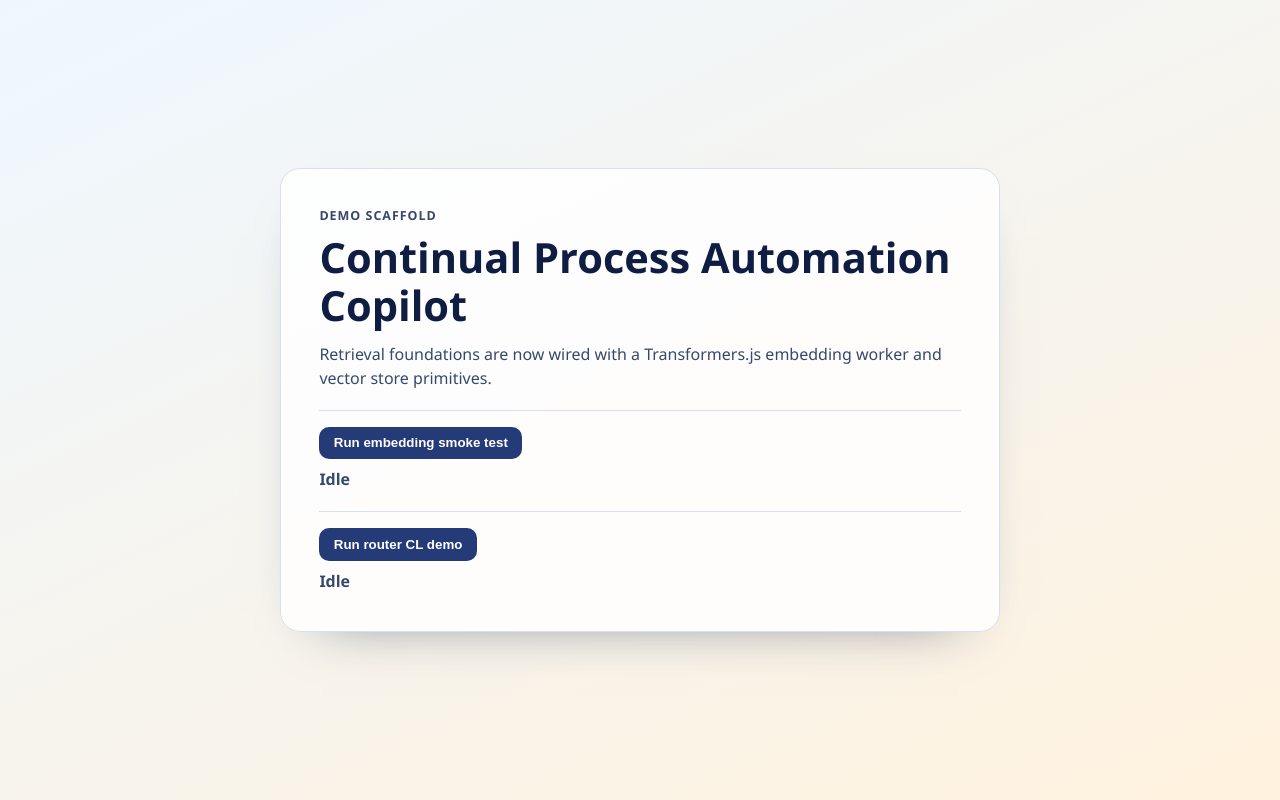
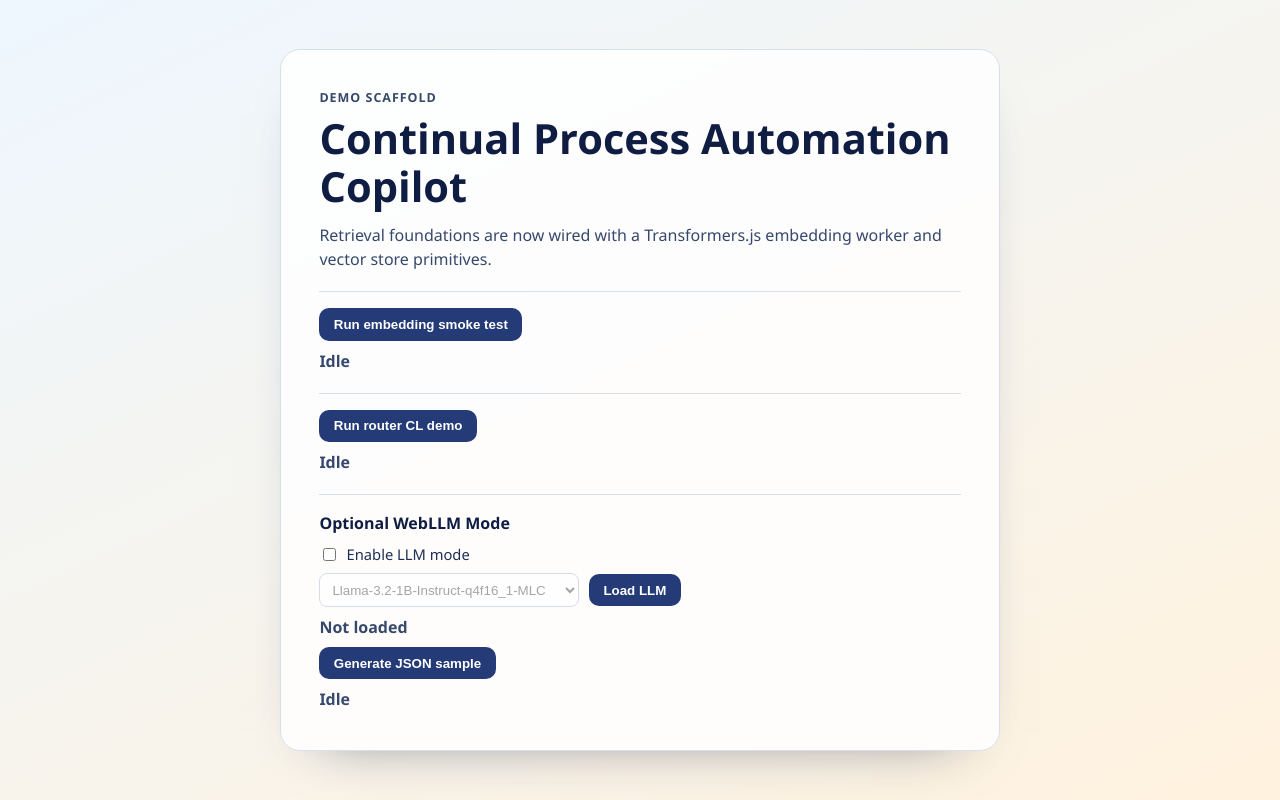
Before and after one commit to KumarNavish/KumarNavish.github.io, a React (Vite) app: page / in a window 1280 px wide. Built offline with nearby package versions, Linux system fonts and the light colour scheme; the HTML template or start-up script is replaced by a standard one.

Commit message:
step7: webllm json schema integration

```diff
--- a/package.json
+++ b/package.json
@@ -15,6 +15,7 @@
   },
   "dependencies": {
     "@huggingface/transformers": "^3.8.1",
+    "@mlc-ai/web-llm": "^0.2.80",
     "react": "^18.3.1",
     "react-dom": "^18.3.1"
   },
--- a/src/App.css
+++ b/src/App.css
@@ -77,3 +77,35 @@
   padding: 0.65rem;
   background: #f8fbff;
 }
+
+.llm-panel h3 {
+  margin: 0;
+  font-size: 1rem;
+}
+
+.inline-toggle {
+  display: flex;
+  align-items: center;
+  gap: 0.45rem;
+  color: #1e2f55;
+  font-size: 0.92rem;
+}
+
+.row {
+  display: flex;
+  gap: 0.6rem;
+  align-items: center;
+}
+
+.row select {
+  min-width: 260px;
+  padding: 0.45rem 0.5rem;
+  border-radius: 8px;
+  border: 1px solid #c3cfdf;
+  background: #fff;
+}
+
+.warning {
+  color: #9b2f1f;
+  margin: 0;
+}
--- a/src/App.tsx
+++ b/src/App.tsx
@@ -1,6 +1,7 @@
 import { useState } from "react";
 import "./App.css";
 import { runRouterIncrementalDemo } from "./cl/router";
+import { WebLlmPanel } from "./components/webllm_panel";
 import { embed } from "./retrieval/embed_client";
 
 function App() {
@@ -72,6 +73,7 @@ function App() {
             <pre className="summary summary-block">{routerSummary}</pre>
           ) : null}
         </div>
+        <WebLlmPanel />
       </section>
     </main>
   );
--- /dev/null
+++ b/src/components/webllm_panel.tsx
@@ -0,0 +1,144 @@
+import { useEffect, useMemo, useRef, useState } from "react";
+import {
+  WebLlmClient,
+  isWebGpuSupported,
+  type JsonSchema,
+  type LlmMessage,
+} from "../llm/webllm_client";
+
+const SAMPLE_SCHEMA: JsonSchema = {
+  type: "object",
+  properties: {
+    process_id: { type: "string" },
+    risk_tag: { type: "string", enum: ["low", "medium", "high"] },
+    actions: {
+      type: "array",
+      items: { type: "string" },
+      minItems: 1,
+    },
+    owner_role: { type: "string" },
+  },
+  required: ["process_id", "risk_tag", "actions", "owner_role"],
+  additionalProperties: false,
+};
+
+const SAMPLE_MESSAGES: LlmMessage[] = [
+  {
+    role: "system",
+    content:
+      "You are an automation planner. Reply with only valid JSON that matches the provided schema.",
+  },
+  {
+    role: "user",
+    content:
+      "Create a plan for a high priority incident escalation for checkout failures impacting customers.",
+  },
+];
+
+export function WebLlmPanel() {
+  const webGpuAvailable = useMemo(() => isWebGpuSupported(), []);
+  const clientRef = useRef<WebLlmClient | null>(null);
+
+  if (!clientRef.current) {
+    clientRef.current = new WebLlmClient();
+  }
+
+  const client = clientRef.current;
+  const models = useMemo(() => client.listAvailableModels(), [client]);
+  const [llmModeEnabled, setLlmModeEnabled] = useState(false);
+  const [selectedModel, setSelectedModel] = useState(models[0] ?? "");
+  const [loadState, setLoadState] = useState("Not loaded");
+  const [loading, setLoading] = useState(false);
+  const [jsonOutput, setJsonOutput] = useState("");
+  const [requestState, setRequestState] = useState("Idle");
+
+  useEffect(() => {
+    return () => {
+      void client.dispose();
+    };
+  }, [client]);
+
+  const canUseLlm = webGpuAvailable && llmModeEnabled;
+
+  const handleLoadModel = async () => {
+    if (!selectedModel) {
+      setLoadState("Select a model first.");
+      return;
+    }
+    setLoading(true);
+    setLoadState("Initializing model...");
+    try {
+      await client.init(selectedModel, (report) => {
+        const pct = Math.round(report.progress * 100);
+        setLoadState(`${pct}% - ${report.text}`);
+      });
+      setLoadState(`Loaded: ${selectedModel}`);
+    } catch (error) {
+      setLoadState(
+        `Load failed: ${error instanceof Error ? error.message : "unknown initialization error"}`,
+      );
+    } finally {
+      setLoading(false);
+    }
+  };
+
+  const handleGenerate = async () => {
+    setRequestState("Generating schema-constrained JSON...");
+    setJsonOutput("");
+    try {
+      const result = await client.generatePlan(SAMPLE_MESSAGES, SAMPLE_SCHEMA);
+      setRequestState("Generation complete.");
+      setJsonOutput(JSON.stringify(result, null, 2));
+      console.log("WebLLM JSON plan output", result);
+    } catch (error) {
+      setRequestState("Generation failed.");
+      setJsonOutput(error instanceof Error ? error.message : "unknown generation error");
+    }
+  };
+
+  return (
+    <div className="smoke-box llm-panel">
+      <h3>Optional WebLLM Mode</h3>
+      <label className="inline-toggle">
+        <input
+          type="checkbox"
+          checked={llmModeEnabled}
+          onChange={(event) => setLlmModeEnabled(event.target.checked)}
+          disabled={!webGpuAvailable}
+        />
+        Enable LLM mode
+      </label>
+
+      {!webGpuAvailable ? (
+        <p className="warning">
+          WebGPU is not available in this browser/device, so LLM mode is disabled. Deterministic
+          mode will still work.
+        </p>
+      ) : null}
+
+      <div className="row">
+        <select
+          value={selectedModel}
+          onChange={(event) => setSelectedModel(event.target.value)}
+          disabled={!canUseLlm}
+        >
+          {models.map((modelId) => (
+            <option key={modelId} value={modelId}>
+              {modelId}
+            </option>
+          ))}
+        </select>
+        <button type="button" onClick={handleLoadModel} disabled={!canUseLlm || loading}>
+          Load LLM
+        </button>
+      </div>
+
+      <p className="status">{loadState}</p>
+      <button type="button" onClick={handleGenerate} disabled={!canUseLlm || !client.isReady()}>
+        Generate JSON sample
+      </button>
+      <p className="status">{requestState}</p>
+      {jsonOutput ? <pre className="summary summary-block">{jsonOutput}</pre> : null}
+    </div>
+  );
+}
--- /dev/null
+++ b/src/llm/webllm_client.ts
@@ -0,0 +1,115 @@
+import * as webllm from "@mlc-ai/web-llm";
+import type {
+  ChatCompletion,
+  ChatCompletionMessageParam,
+  InitProgressCallback,
+  InitProgressReport,
+  MLCEngine,
+} from "@mlc-ai/web-llm";
+
+export type JsonSchema = Record<string, unknown>;
+export type LlmMessage = ChatCompletionMessageParam;
+export type LlmProgressCallback = (report: InitProgressReport) => void;
+
+export interface WebLlmApi {
+  CreateMLCEngine: (
+    modelId: string,
+    engineConfig?: { initProgressCallback?: InitProgressCallback },
+  ) => Promise<MLCEngine>;
+  prebuiltAppConfig?: {
+    model_list?: Array<{ model_id: string }>;
+  };
+}
+
+export const SAFE_DEFAULT_MODELS = [
+  "Llama-3.2-1B-Instruct-q4f16_1-MLC",
+  "Qwen2.5-0.5B-Instruct-q4f16_1-MLC",
+];
+
+function extractResponseText(response: ChatCompletion): string {
+  const firstChoice = response.choices?.[0];
+  const content = firstChoice?.message?.content as unknown;
+
+  if (typeof content === "string") {
+    return content;
+  }
+
+  if (Array.isArray(content)) {
+    return content
+      .map((part: unknown) => {
+        if (typeof part === "string") {
+          return part;
+        }
+        if (
+          typeof part === "object" &&
+          part !== null &&
+          "text" in part &&
+          typeof (part as { text?: unknown }).text === "string"
+        ) {
+          return (part as { text: string }).text;
+        }
+        return "";
+      })
+      .join("");
+  }
+
+  return "";
+}
+
+export function isWebGpuSupported(): boolean {
+  return typeof navigator !== "undefined" && "gpu" in navigator;
+}
+
+export class WebLlmClient {
+  private engine: MLCEngine | null = null;
+
+  constructor(private readonly api: WebLlmApi = webllm as unknown as WebLlmApi) {}
+
+  listAvailableModels(): string[] {
+    const configModels = this.api.prebuiltAppConfig?.model_list ?? [];
+    const modelIds = configModels
+      .map((entry) => entry.model_id)
+      .filter((modelId): modelId is string => typeof modelId === "string" && modelId.length > 0);
+
+    return modelIds.length > 0 ? modelIds : SAFE_DEFAULT_MODELS;
+  }
+
+  async init(modelId: string, progressCallback?: LlmProgressCallback): Promise<void> {
+    this.engine = await this.api.CreateMLCEngine(modelId, {
+      initProgressCallback: progressCallback,
+    });
+  }
+
+  isReady(): boolean {
+    return this.engine !== null;
+  }
+
+  async generatePlan(messages: LlmMessage[], schema: JsonSchema): Promise<Record<string, unknown>> {
+    if (!this.engine) {
+      throw new Error("WebLLM engine is not initialized. Call init() first.");
+    }
+
+    const response = (await this.engine.chat.completions.create({
+      messages,
+      temperature: 0,
+      response_format: {
+        type: "json_object",
+        schema: JSON.stringify(schema),
+      },
+    })) as ChatCompletion;
+
+    const raw = extractResponseText(response).trim();
+    if (!raw) {
+      throw new Error("WebLLM returned an empty response.");
+    }
+
+    return JSON.parse(raw) as Record<string, unknown>;
+  }
+
+  async dispose(): Promise<void> {
+    if (this.engine) {
+      await this.engine.unload();
+      this.engine = null;
+    }
+  }
+}
```
Also changed, not shown: 2 other files (tests, documents, lock files or other folders).
